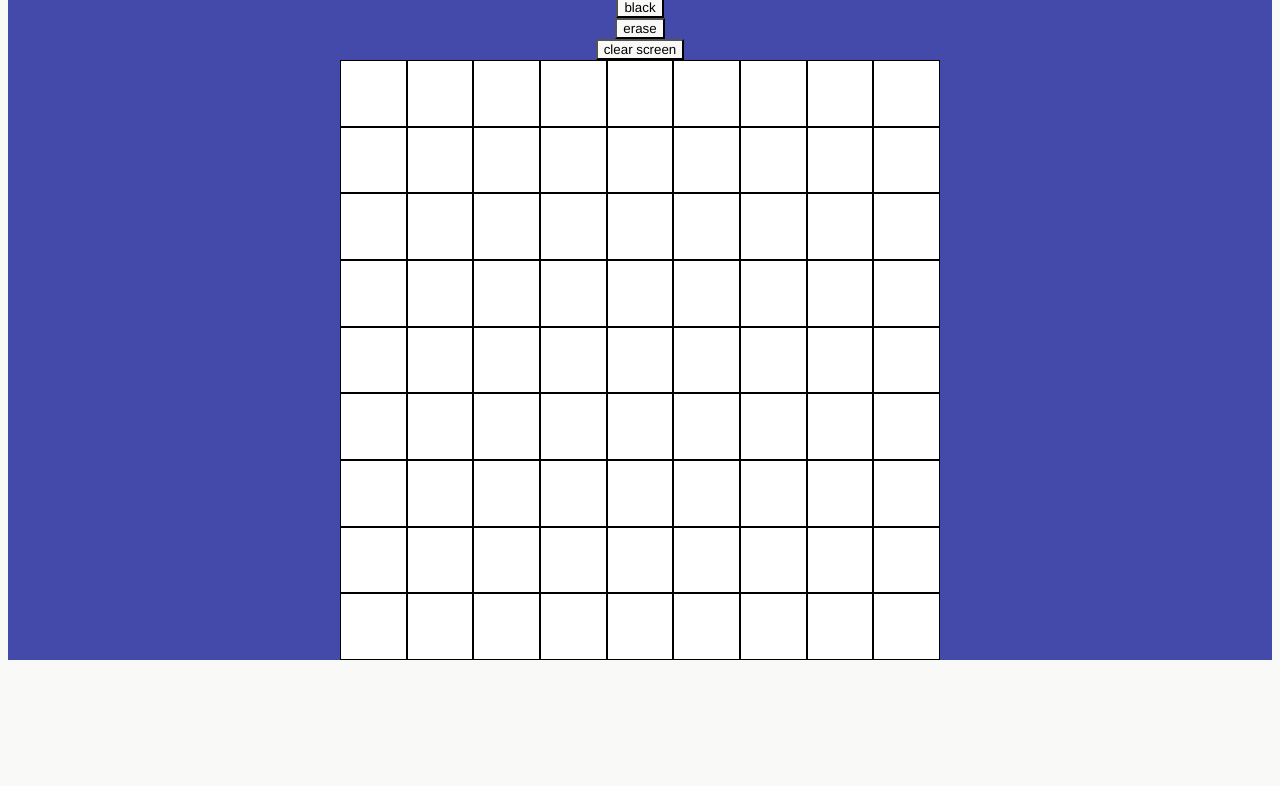
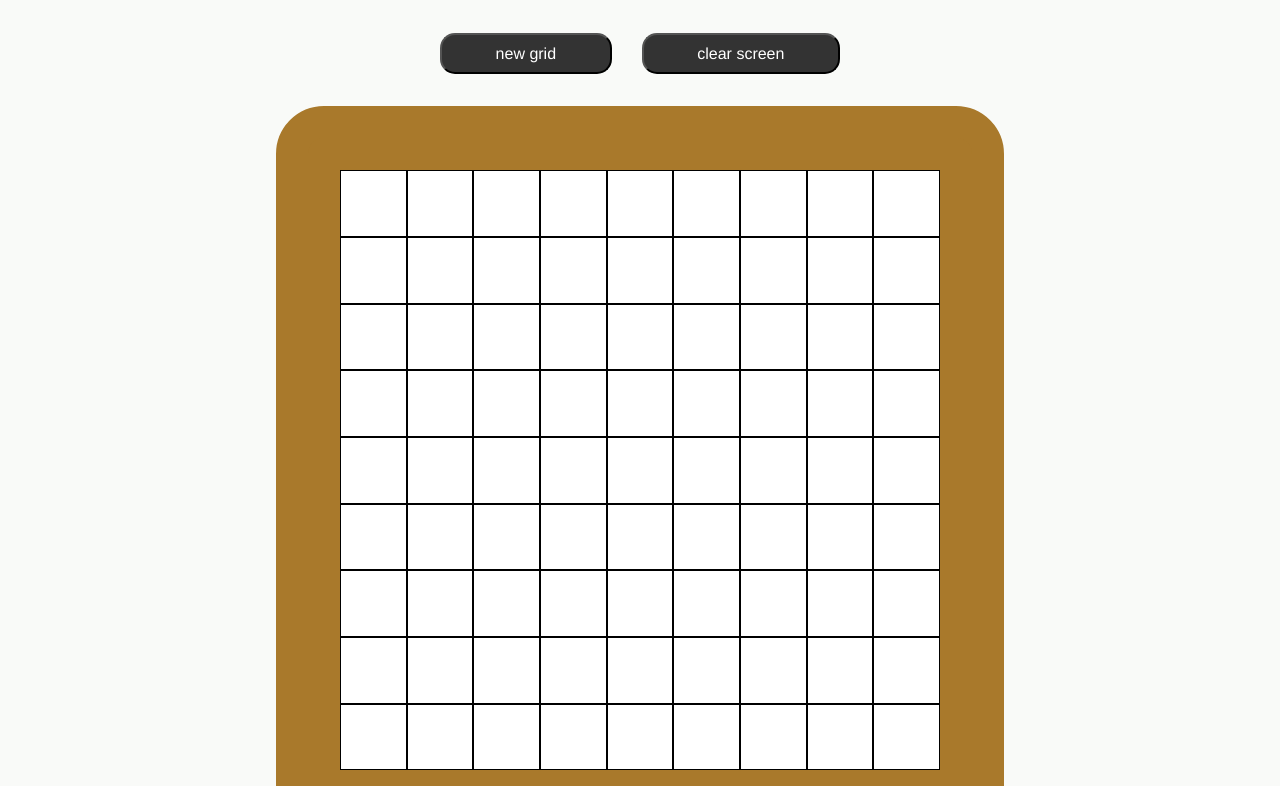
Before and after one commit to halfJobRob/etch-a-sketch, a plain HTML site: page index.html in a window 1280 px wide. Shown: the part 133-919 px from the top of the page. Before the commit the page ends 801 px from the top, so only its background shows below. Drawn offline with Linux system fonts and the light colour scheme.

Commit message:
styled and complete. Sans Grey game

```diff
--- a/index.html
+++ b/index.html
@@ -10,13 +10,18 @@
 
         <h1>Top Etch-A-Sketch</h1>
 
-        <button id ="btn">new grid</button>
-        <button id ="rainbow">rainbow</button>
-        <button id ="black">black</button>
-        <button id ="white">erase</button>
-        <button id ="clear">clear screen</button>
+        <div class="button-container">
+            <button id ="btn">new grid</button>
+            <button id ="clear">clear screen</button>
+        </div>
 
         <div id="grid-container">
+        </div>
+
+        <div class="button-container">
+            <button id ="rainbow">rainbow</button>
+            <button id ="black">black</button>
+            <button id ="white">erase</button>
         </div>
 
     </div>
--- a/style.css
+++ b/style.css
@@ -8,7 +8,30 @@
   display: flex;
   flex-direction: column;
   align-items: center;
-  background-color: #444aaa;
+
+}
+
+h1 {
+  font-size: 50px;
+  color: #333333;
+  margin: 1em 0;
+}
+
+.button-container {
+  display: flex;
+  width: 400px;
+  margin-bottom: 2rem;
+  justify-content: space-around;
+  gap: 30px;
+}
+
+button {
+  border-radius: 15px;
+  font-size: medium;
+  color: #ffffff;
+  background-color: #333333;
+  flex-grow: 1;
+  padding: 0.6em;
 }
 
 #grid-container {
@@ -17,6 +40,11 @@
   height:600px;
   flex-direction: column;
   flex-wrap: wrap;
+  background-color: #a9792b;
+  padding: 2rem;
+  border: 2rem solid #a9792b;
+  border-radius: 3rem;
+  margin-bottom: 2rem;
 }
 
 div.row {
```
